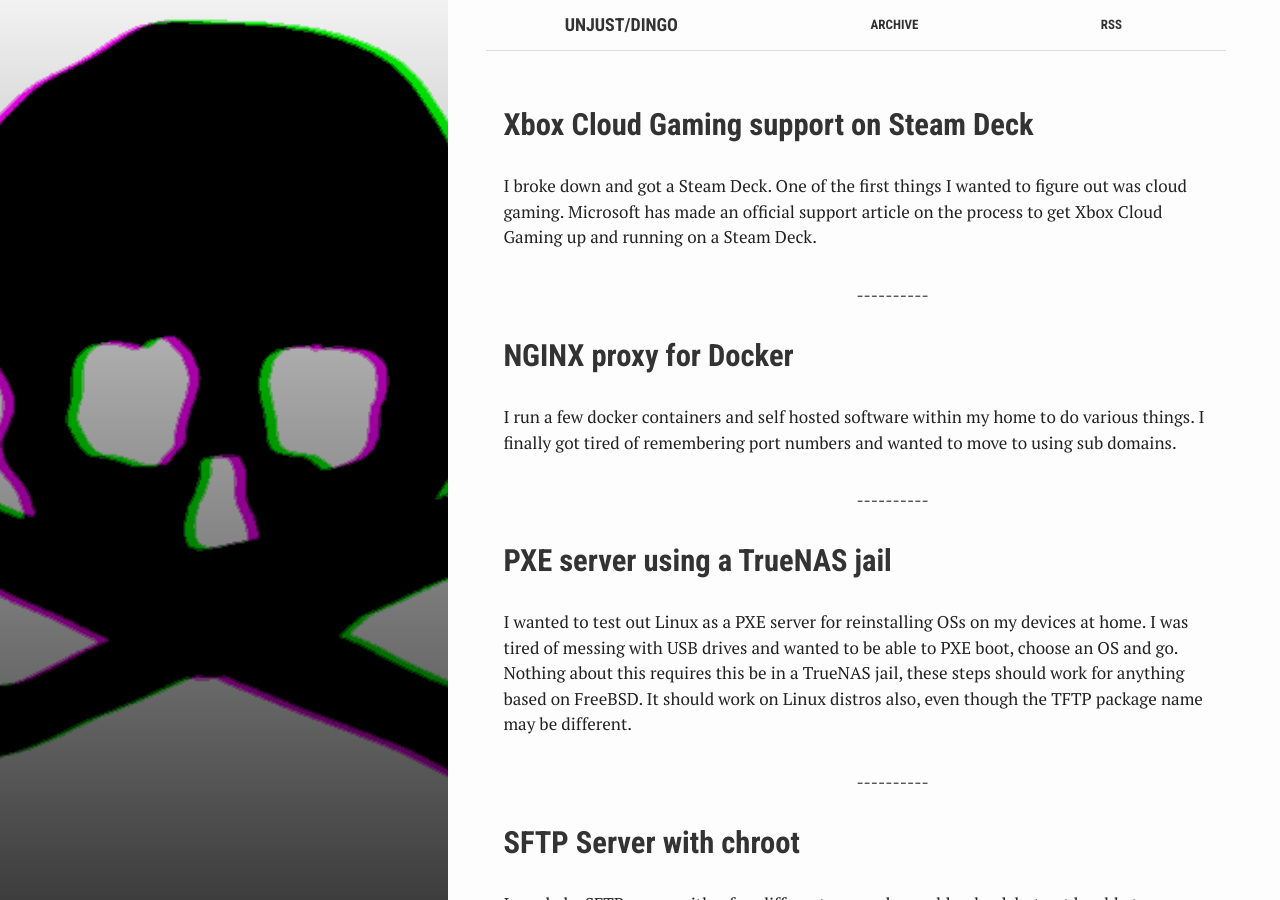
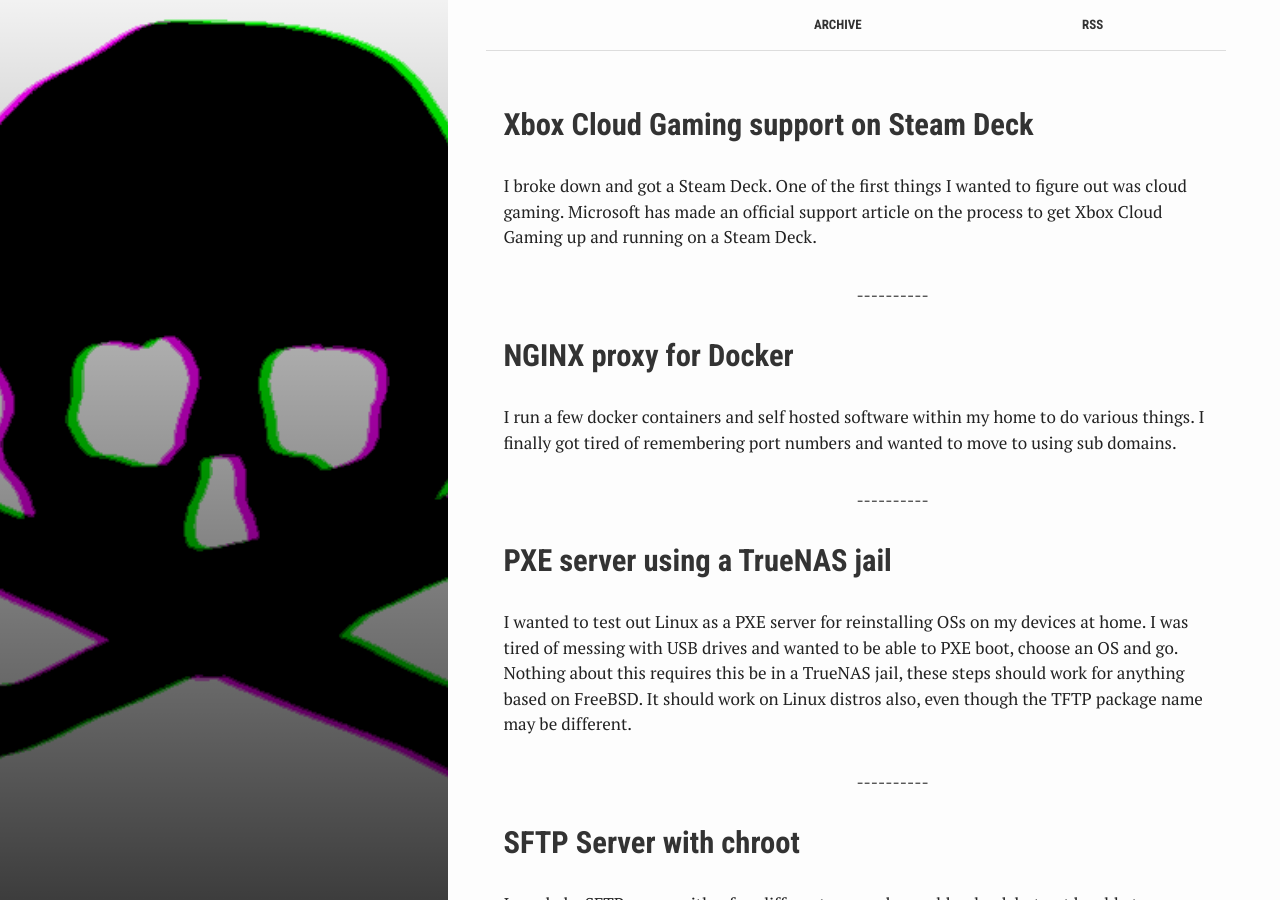
Before and after one commit to cbrookins/blog.brookins.info, a Jekyll site: the page built from index.html, in a window 1280 px wide and 900 px high. Built offline with Jekyll 4.4.1, drawn with Linux system fonts in a browser that asks for light colours.

Commit message:
Update _config.yml

```diff
--- a/_config.yml
+++ b/_config.yml
@@ -6,14 +6,14 @@
 # 'jekyll serve'. If you change this file, please restart the server process.
 
 # Site settings
-title: "unjust/dingo"
+title: ""
 email: your-email@domain.com
 description: > # this means to ignore newlines until "baseurl:"
   > my place on the internet
 baseurl: "" # the subpath of your site, e.g. /blog
 lang: "en"
 url: "http://localhost:4000" # the base hostname & protocol for your site
-twitter_username: cbrookins
+twitter_username:
 github_username:  cbrookins
 mastodon_username: cbrookins@mastodon.social
 mastodon_url: https://mastodon.social/@cbrookins
```
